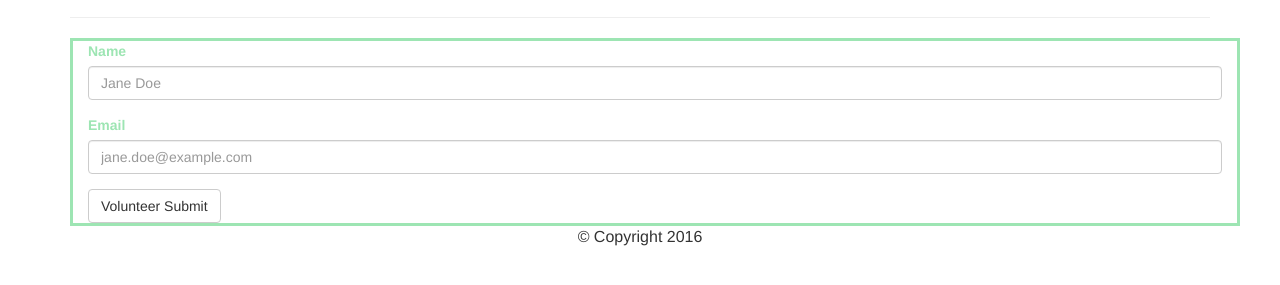
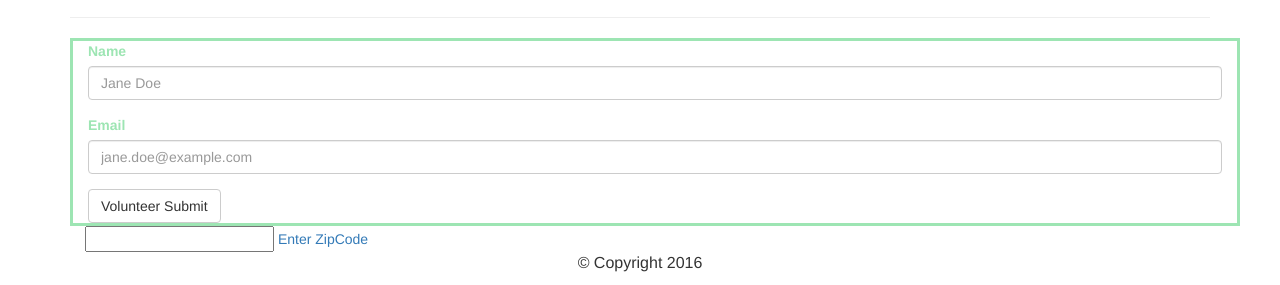
Before and after one commit to eju105/causesite5, a plain HTML site: page volunteer.html in a window 1280 px wide. Shown: the part 1047-1332 px from the top of the page. Before the commit the page ends 1306 px from the top, so only its background shows below. Drawn offline with nearby package versions, Linux system fonts and the light colour scheme.

Commit message:
Add files via upload

```diff
--- a/volunteer.html
+++ b/volunteer.html
@@ -101,9 +101,10 @@
 			</form>
 		</div>
 
-
-
-
+		<div class="container">
+		<input type="text" name="zip" id="zip" />
+		<a href="#" id="test">Enter ZipCode</a>
+		</div>
 
 
 
```
Also changed, not shown: donate.html (+1 -1 lines).
